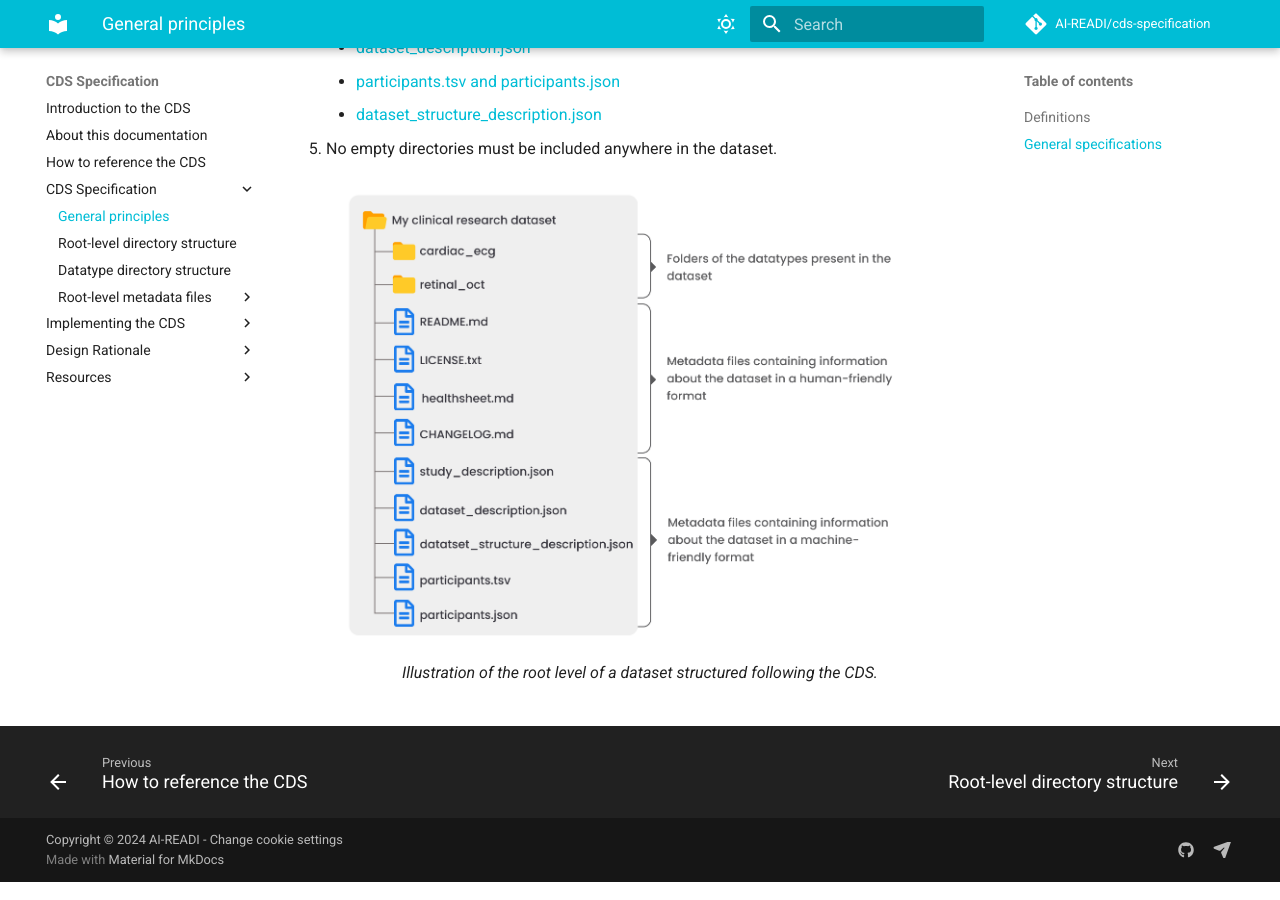
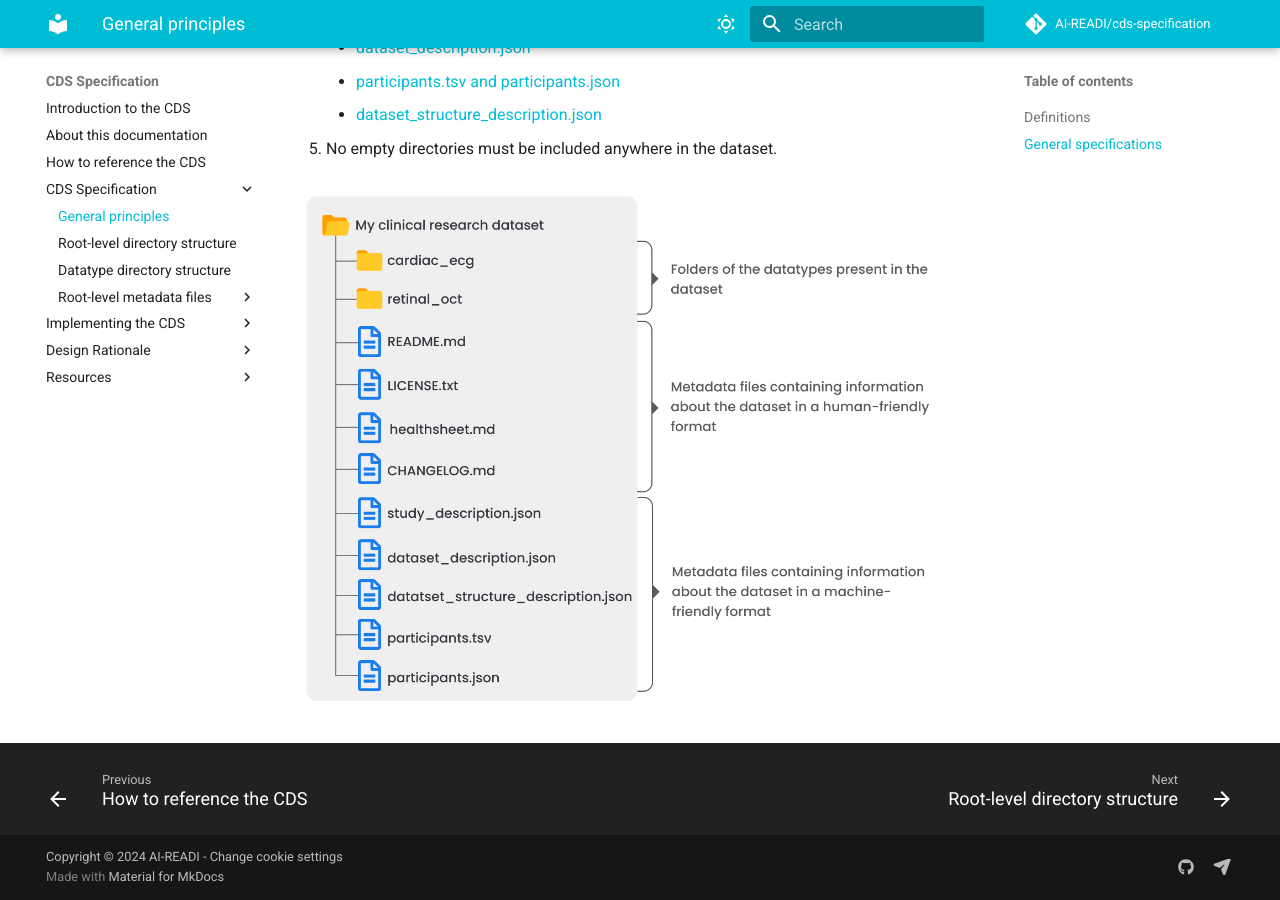
Before and after one commit to AI-READI/cds-specification, an MkDocs documentation site: the page built from docs/specification/general-principles.md, in a window 1280 px wide and 900 px high, scrolled down 1205 px. Built offline with MkDocs 1.6.1 and Material for MkDocs 9.7.7, drawn with Linux system fonts in a browser that asks for light colours; comment, search, counter and statistics services are not loaded.

Commit message:
feat: modify image format

```diff
--- a/docs/specification/general-principles.md
+++ b/docs/specification/general-principles.md
@@ -36,9 +36,5 @@ The CDS specifies the following:
 
 5.  No empty directories must be included anywhere in the dataset.
 
-<div align="center">
-  <figure>
-    <img src="../../images/CDS-example.png" alt="cds-example" width="600"/>
-    <figcaption> Illustration of the root level of a dataset structured following the CDS. </figcaption>
-  </figure>
-</div>
+
+![Illustration of the root level of a dataset structured following the CDS.](../images/CDS-example.png)
```
